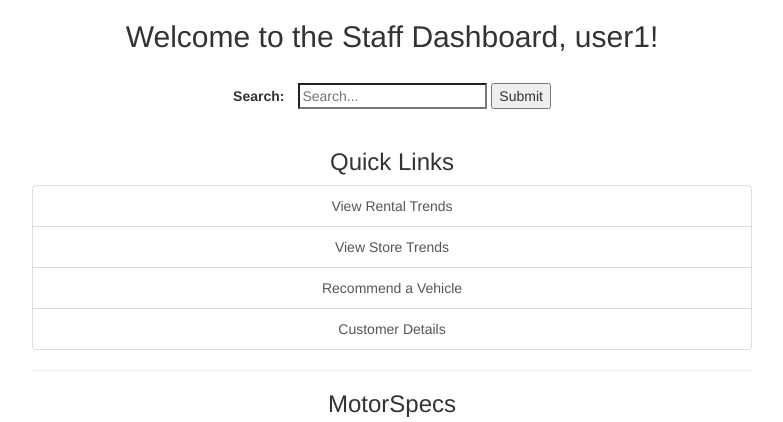
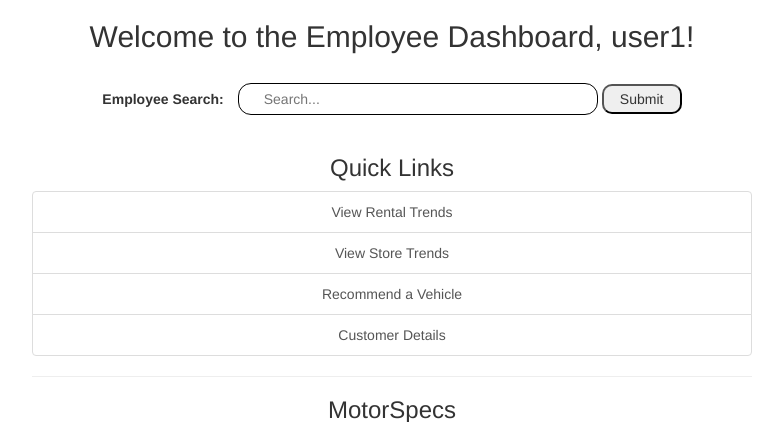
Before and after one commit to joshuawzj/Motor_Spec, a Django app: page /dashboard/ in a window 1280 px wide. Shown: the part 52-474 px from the top of the page, without its empty margins (248-1031 px from the left). Run offline with Django 3.2, Linux system fonts and the light colour scheme; a user stored in the database is signed in; data comes from the database, SQL or seed files in the repository; some libraries are stand-ins or nearby versions.

Commit message:
Fancied up the Employee Dashboard

```diff
--- a/MotorSpecs/WebApp/templates/WebApp/dashboard.html
+++ b/MotorSpecs/WebApp/templates/WebApp/dashboard.html
@@ -13,10 +13,31 @@
 
 {% block content %}
 	<div align="center">
-        <h2>Welcome to the Staff Dashboard, {{ currentUser.userName }}!</h2><br>
+        <h2>Welcome to the Employee Dashboard, {{ currentUser.userName }}!</h2><br>
+
+        <style>
+            .round {
+                width: 50%;
+                border-radius: 13px;
+                border: 1px #000 solid;
+                padding: 5px 5px 5px 25px;
+                top: 0;
+                left: 0;
+                z-index: 5;
+            }
+            .corner {
+                top: 3px;
+                left: 5px;
+                height: 30px;
+                width: 80px;
+                z-index: 10;
+                border-radius: 10px;
+            }
+        </style>
+
 		<form method="GET" action="{% url 'search' %}" style="margin: 0">
-				<b>Search:&emsp;</b><input  id="search_box" type="search" name="search_box"  placeholder="Search..." >
-				<button id="search_submit" type="submit" >Submit</button>
+				<b>Employee Search:&emsp;</b><input  id="search_box" type="search" name="search_box"  placeholder="Search..." class="round" >
+				<button id="search_submit" type="submit" class="corner" >Submit</button>
 		</form><br>
         <h3>Quick Links</h3>
 		<div class="list-group">
```
